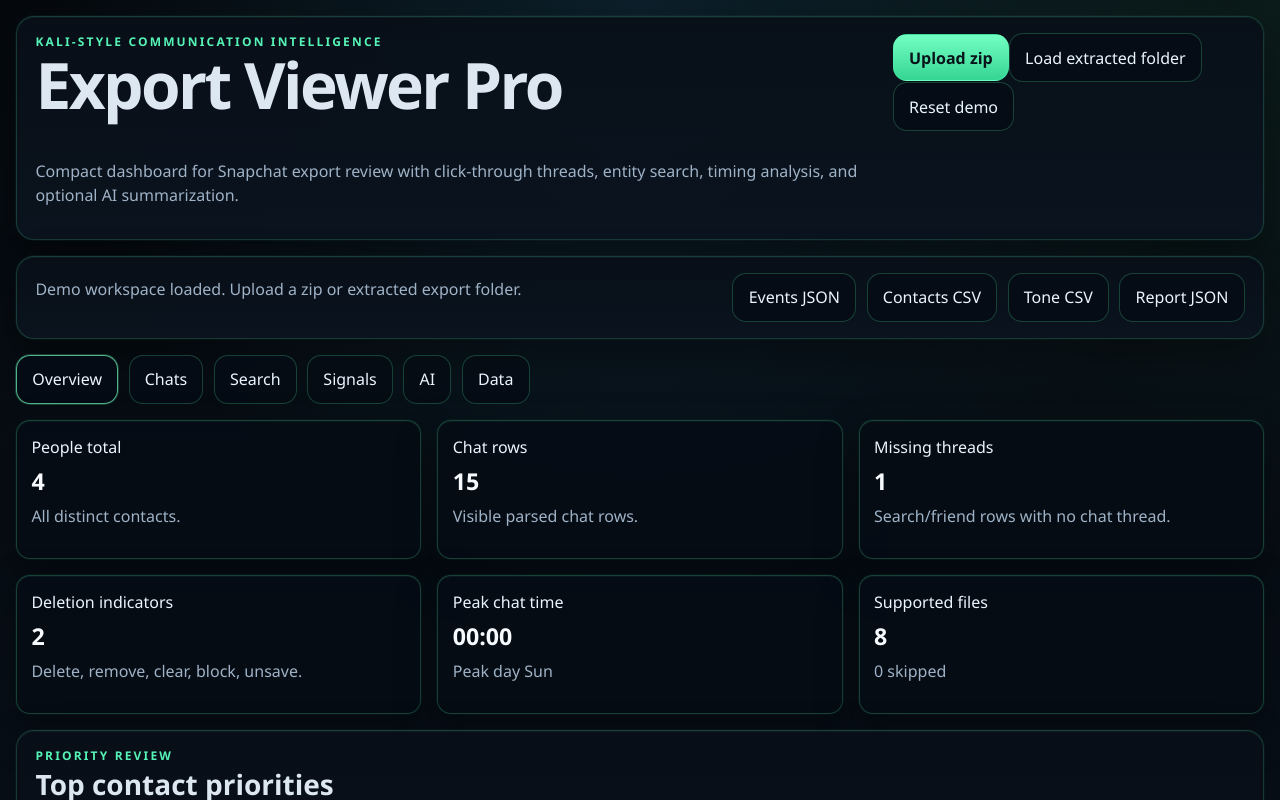
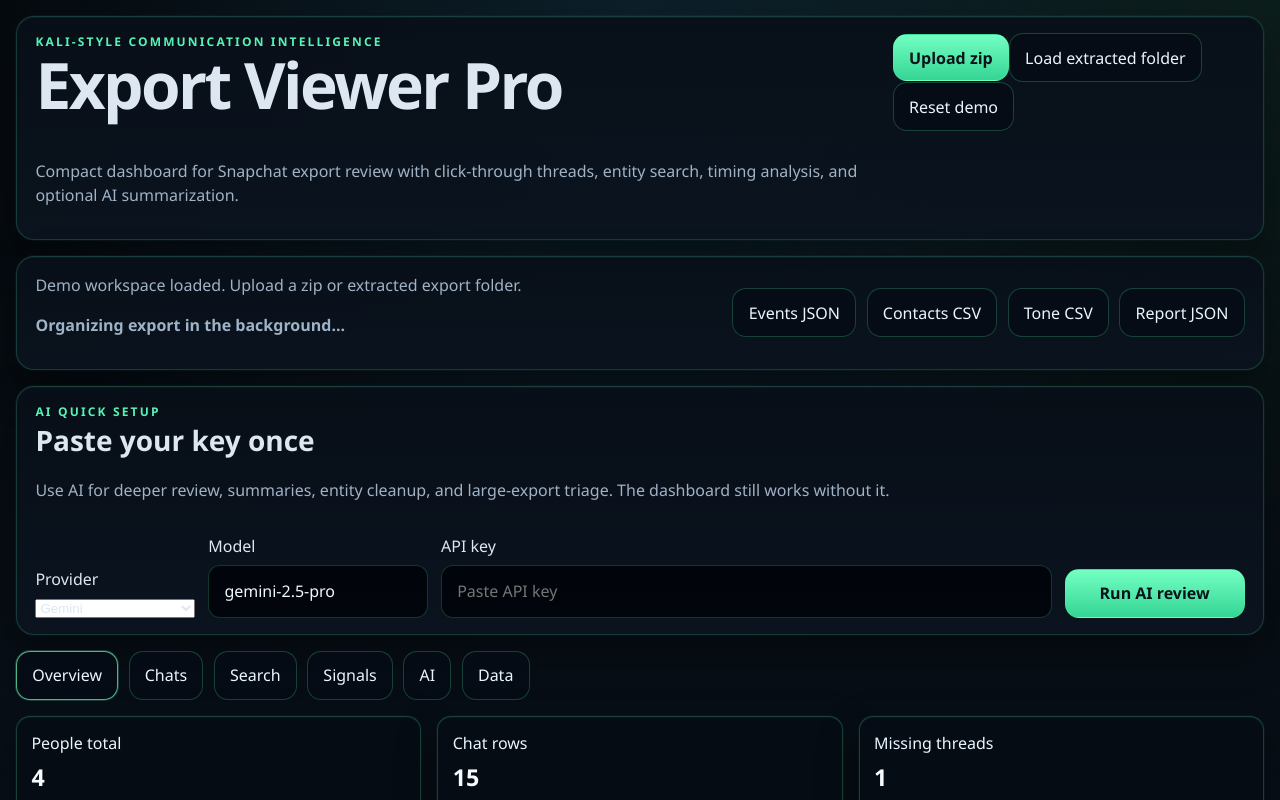
Before and after one commit to DigitalReflection/snapchat-export-analyzer, a React (Vite) app: page / in a window 1280 px wide. Shown: the top 800 px of the page. Built offline with nearby package versions, Linux system fonts and the light colour scheme.

Commit message:
Move analysis off main thread

```diff
--- a/src/App.css
+++ b/src/App.css
@@ -87,6 +87,32 @@
   display: flex;
   flex-wrap: wrap;
   gap: 0.65rem;
+}
+
+.top-ai-panel {
+  display: grid;
+  grid-template-columns: 280px minmax(0, 1fr);
+  gap: 1rem;
+  padding: 1rem 1.15rem;
+  border: 1px solid rgba(95, 255, 184, 0.18);
+  border-radius: 18px;
+  background:
+    linear-gradient(180deg, rgba(8, 15, 24, 0.96), rgba(11, 20, 31, 0.94));
+  box-shadow:
+    0 0 0 1px rgba(80, 255, 170, 0.04),
+    0 18px 42px rgba(0, 0, 0, 0.34),
+    inset 0 1px 0 rgba(108, 255, 193, 0.05);
+}
+
+.top-ai-controls {
+  display: grid;
+  grid-template-columns: 160px 220px minmax(0, 1fr) 180px;
+  gap: 0.8rem;
+  align-items: end;
+}
+
+.top-ai-key {
+  min-width: 0;
 }
 
 .eyebrow {
@@ -677,6 +703,15 @@
   font-weight: 600;
 }
 
+.loading-line {
+  color: #8ec9ff;
+  font-weight: 600;
+}
+
+.load-more-button {
+  justify-self: center;
+}
+
 mark {
   background: rgba(255, 209, 102, 0.22);
   color: #ffe7b1;
@@ -693,7 +728,8 @@
   .contact-modal-grid,
   .dashboard-grid,
   .modal-grid.two-column,
-  .detail-duo-grid {
+  .detail-duo-grid,
+  .top-ai-panel {
     grid-template-columns: 1fr;
   }
 }
@@ -702,7 +738,8 @@
   .settings-grid,
   .filter-grid,
   .contact-summary-grid,
-  .stats-grid {
+  .stats-grid,
+  .top-ai-controls {
     grid-template-columns: 1fr;
   }
 }
--- a/src/App.tsx
+++ b/src/App.tsx
@@ -17,6 +17,7 @@
   FileSummary,
   NormalizedEvent,
   UploadSummary,
+  WorkspaceDataset,
 } from './types'
 import { runAIReview } from './lib/ai'
 import {
@@ -93,6 +94,8 @@
   { id: 'data', label: 'Data' },
 ]
 const MEDIA_DETAIL_PATTERN = /\.(?:jpe?g|png|gif|heic|mp4|mov|webm|avi|mkv)$/i
+const THREAD_PAGE_SIZE = 200
+const LARGE_EXPORT_THRESHOLD = 4000
 
 type ContactDateMarker = {
   label: string
@@ -499,8 +502,11 @@
 
 export default function App() {
   const [uploads, setUploads] = useState([sampleUpload])
+  const [workspace, setWorkspace] = useState<WorkspaceDataset>(() => buildWorkspace([sampleUpload]))
   const [status, setStatus] = useState('Demo workspace loaded. Upload a zip or extracted export folder.')
   const [error, setError] = useState<string | null>(null)
+  const [workspaceError, setWorkspaceError] = useState<string | null>(null)
+  const [isWorkspaceLoading, setIsWorkspaceLoading] = useState(false)
   const [isLoadingZip, setIsLoadingZip] = useState(false)
   const [isLoadingFolder, setIsLoadingFolder] = useState(false)
   const [activeTab, setActiveTab] = useState<ActiveTab>('overview')
@@ -513,6 +519,8 @@
   const [searchQuery, setSearchQuery] = useState('delete this, Jordan, address')
   const [threadMode, setThreadMode] = useState<ThreadMode>('chat')
   const [threadSearch, setThreadSearch] = useState('')
+  const [selectedThreadLimit, setSelectedThreadLimit] = useState(THREAD_PAGE_SIZE)
+  const [modalThreadLimit, setModalThreadLimit] = useState(THREAD_PAGE_SIZE)
   const [modalState, setModalState] = useState<ModalState>(null)
   const [aiSettings, setAiSettings] = useState<AISettings>({
     provider: 'gemini',
@@ -526,6 +534,8 @@
   const [aiError, setAiError] = useState<string | null>(null)
   const [isAiLoading, setIsAiLoading] = useState(false)
   const folderInputRef = useRef<HTMLInputElement>(null)
+  const workspaceWorkerRef = useRef<Worker | null>(null)
+  const workspaceRequestRef = useRef(0)
 
   const deferredContactSearch = useDeferredValue(contactSearch)
   const deferredSearchQuery = useDeferredValue(searchQuery)
@@ -553,6 +563,18 @@
     }
   }, [])
 
+  useEffect(() => {
+    const worker = new Worker(new URL('./lib/workspaceWorker.ts', import.meta.url), {
+      type: 'module',
+    })
+    workspaceWorkerRef.current = worker
+
+    return () => {
+      worker.terminate()
+      workspaceWorkerRef.current = null
+    }
+  }, [])
+
   useEffect(() => window.localStorage.setItem(NOTES_KEY, notes), [notes])
   useEffect(
     () => window.localStorage.setItem(CONTACT_LABELS_KEY, JSON.stringify(contactLabels)),
@@ -563,6 +585,45 @@
     [aiSettings],
   )
   useEffect(() => {
+    const worker = workspaceWorkerRef.current
+    if (!worker) {
+      setWorkspace(buildWorkspace(uploads))
+      return
+    }
+
+    const requestId = `workspace-${Date.now()}-${workspaceRequestRef.current + 1}`
+    workspaceRequestRef.current += 1
+    setIsWorkspaceLoading(true)
+    setWorkspaceError(null)
+
+    const handleMessage = (
+      event: MessageEvent<{ requestId: string; workspace?: WorkspaceDataset; error?: string }>,
+    ) => {
+      if (event.data.requestId !== requestId) {
+        return
+      }
+
+      worker.removeEventListener('message', handleMessage as EventListener)
+      setIsWorkspaceLoading(false)
+
+      if (event.data.error) {
+        setWorkspaceError(event.data.error)
+        return
+      }
+
+      if (event.data.workspace) {
+        setWorkspace(event.data.workspace)
+      }
+    }
+
+    worker.addEventListener('message', handleMessage as EventListener)
+    worker.postMessage({ requestId, uploads })
+
+    return () => {
+      worker.removeEventListener('message', handleMessage as EventListener)
+    }
+  }, [uploads])
+  useEffect(() => {
     if (!modalState) return
 
     const handleEscape = (event: KeyboardEvent) => {
@@ -574,8 +635,6 @@
     window.addEventListener('keydown', handleEscape)
     return () => window.removeEventListener('keydown', handleEscape)
   }, [modalState])
-
-  const workspace = useMemo(() => buildWorkspace(uploads), [uploads])
   const eventsById = useMemo(
     () => new Map(workspace.events.map((event) => [event.id, event])),
     [workspace.events],
@@ -623,6 +682,12 @@
       setSelectedContact(workspace.contacts[0].name)
     }
   }, [selectedContact, workspace.contacts])
+  useEffect(() => {
+    setSelectedThreadLimit(THREAD_PAGE_SIZE)
+  }, [selectedContact, threadMode])
+  useEffect(() => {
+    setModalThreadLimit(THREAD_PAGE_SIZE)
+  }, [modalState, threadMode])
 
   const filteredContacts = useMemo(() => {
     const needle = deferredContactSearch.trim().toLowerCase()
@@ -665,6 +730,10 @@
     () => queryTermsFromInput(deferredThreadSearch),
     [deferredThreadSearch],
   )
+  const selectedVisibleThreadPage = useMemo(
+    () => selectedVisibleThread.slice(0, selectedThreadLimit),
+    [selectedThreadLimit, selectedVisibleThread],
+  )
 
   const selectedDateMarkers = useMemo(() => buildDateMarkers(selectedThread), [selectedThread])
   const selectedMediaEvents = useMemo(
@@ -732,6 +801,7 @@
     }),
     [contactLabels, workspace.contacts],
   )
+  const requiresAiForDeepReview = workspace.stats.totalEvents >= LARGE_EXPORT_THRESHOLD
 
   function mergeUploads(nextUploads: typeof uploads) {
     setUploads((current) => {
@@ -1045,6 +1115,7 @@
         ).toLowerCase()
         return modalTerms.some((term) => haystack.includes(term))
       })
+      const visibleThreadPage = visibleThread.slice(0, modalThreadLimit)
       const contactEntities = workspace.entities
         .filter((entity) => entity.contacts.includes(summary.name))
         .slice(0, 12)
@@ -1194,12 +1265,21 @@
               <div className="thread-scroll">
                 <ConversationList
                   aliasIndex={aliasIndex}
-                  events={visibleThread}
+                  events={visibleThreadPage}
                   onEventClick={(eventId) => setModalState({ type: 'event', eventId })}
                   terms={modalTerms}
                 />
                 {visibleThread.length === 0 ? (
                   <p className="empty-state">No rows matched the current thread filter.</p>
+                ) : null}
+                {visibleThread.length > visibleThreadPage.length ? (
+                  <button
+                    className="secondary-button load-more-button"
+                    onClick={() => setModalThreadLimit((current) => current + THREAD_PAGE_SIZE)}
+                    type="button"
+                  >
+                    Load {Math.min(THREAD_PAGE_SIZE, visibleThread.length - visibleThreadPage.length)} more rows
+                  </button>
                 ) : null}
               </div>
             </section>
@@ -1451,6 +1531,13 @@
           <div>
             <p>{status}</p>
             {error ? <p className="error-line">{error}</p> : null}
+            {workspaceError ? <p className="error-line">{workspaceError}</p> : null}
+            {isWorkspaceLoading ? <p className="loading-line">Organizing export in the background...</p> : null}
+            {requiresAiForDeepReview && !aiSettings.apiKey.trim() ? (
+              <p className="loading-line">
+                Large export detected. Paste an API key below to enable deep AI review while the deterministic view stays lightweight.
+              </p>
+            ) : null}
           </div>
           <div className="button-row">
             <button className="chip-button" onClick={() => downloadEventsJson(workspace.events)} type="button">
@@ -1464,6 +1551,61 @@
             </button>
             <button className="chip-button" onClick={() => downloadWorkspaceReport(workspace)} type="button">
               Report JSON
+            </button>
+          </div>
+        </section>
+
+        <section className="top-ai-panel">
+          <div className="top-ai-copy">
+            <p className="eyebrow">AI quick setup</p>
+            <h2>Paste your key once</h2>
+            <p className="section-copy">
+              Use AI for deeper review, summaries, entity cleanup, and large-export triage. The dashboard still works without it.
+            </p>
+          </div>
+          <div className="top-ai-controls">
+            <label className="search-field">
+              <span>Provider</span>
+              <select
+                onChange={(event) =>
+                  setAiSettings((current) => ({
+                    ...current,
+                    provider: event.target.value as AIProvider,
+                    model:
+                      current.provider === event.target.value
+                        ? current.model
+                        : DEFAULT_MODELS[event.target.value as AIProvider],
+                  }))
+                }
+                value={aiSettings.provider}
+              >
+                <option value="gemini">Gemini</option>
+                <option value="openai">OpenAI</option>
+              </select>
+            </label>
+            <label className="search-field">
+              <span>Model</span>
+              <input
+                onChange={(event) =>
+                  setAiSettings((current) => ({ ...current, model: event.target.value }))
+                }
+                type="text"
+                value={aiSettings.model}
+              />
+            </label>
+            <label className="search-field top-ai-key">
+              <span>API key</span>
+              <input
+                onChange={(event) =>
+                  setAiSettings((current) => ({ ...current, apiKey: event.target.value }))
+                }
+                placeholder="Paste API key"
+                type="password"
+                value={aiSettings.apiKey}
+              />
+            </label>
+            <button className="primary-button" onClick={handleAiRun} type="button">
+              {isAiLoading ? 'Running AI...' : 'Run AI review'}
             </button>
           </div>
         </section>
@@ -1775,12 +1917,21 @@
                     <div className="thread-scroll main-thread-scroll">
                       <ConversationList
                         aliasIndex={aliasIndex}
-                        events={selectedVisibleThread}
+                        events={selectedVisibleThreadPage}
                         onEventClick={(eventId) => setModalState({ type: 'event', eventId })}
                         terms={selectedThreadTerms}
                       />
                       {selectedVisibleThread.length === 0 ? (
                         <p className="empty-state">No parsed rows matched this thread view.</p>
+                      ) : null}
+                      {selectedVisibleThread.length > selectedVisibleThreadPage.length ? (
+                        <button
+                          className="secondary-button load-more-button"
+                          onClick={() => setSelectedThreadLimit((current) => current + THREAD_PAGE_SIZE)}
+                          type="button"
+                        >
+                          Load {Math.min(THREAD_PAGE_SIZE, selectedVisibleThread.length - selectedVisibleThreadPage.length)} more rows
+                        </button>
                       ) : null}
                     </div>
                   </article>
--- /dev/null
+++ b/src/lib/workspaceWorker.ts
@@ -0,0 +1,21 @@
+import { buildWorkspace } from './insights'
+import type { ParsedUpload } from '../types'
+
+type WorkspaceWorkerRequest = {
+  requestId: string
+  uploads: ParsedUpload[]
+}
+
+self.onmessage = (event: MessageEvent<WorkspaceWorkerRequest>) => {
+  const { requestId, uploads } = event.data
+
+  try {
+    const workspace = buildWorkspace(uploads)
+    self.postMessage({ requestId, workspace })
+  } catch (error) {
+    self.postMessage({
+      requestId,
+      error: error instanceof Error ? error.message : 'Workspace analysis failed.',
+    })
+  }
+}
```
